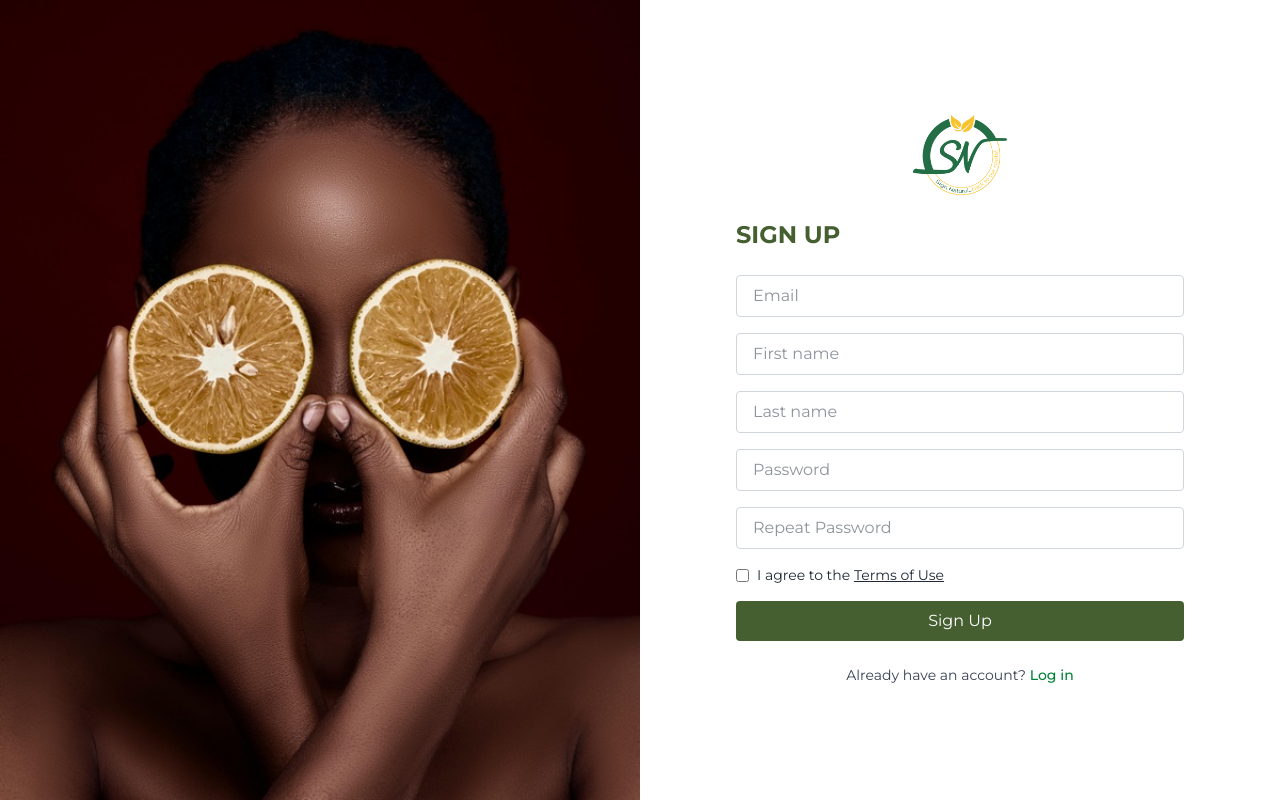
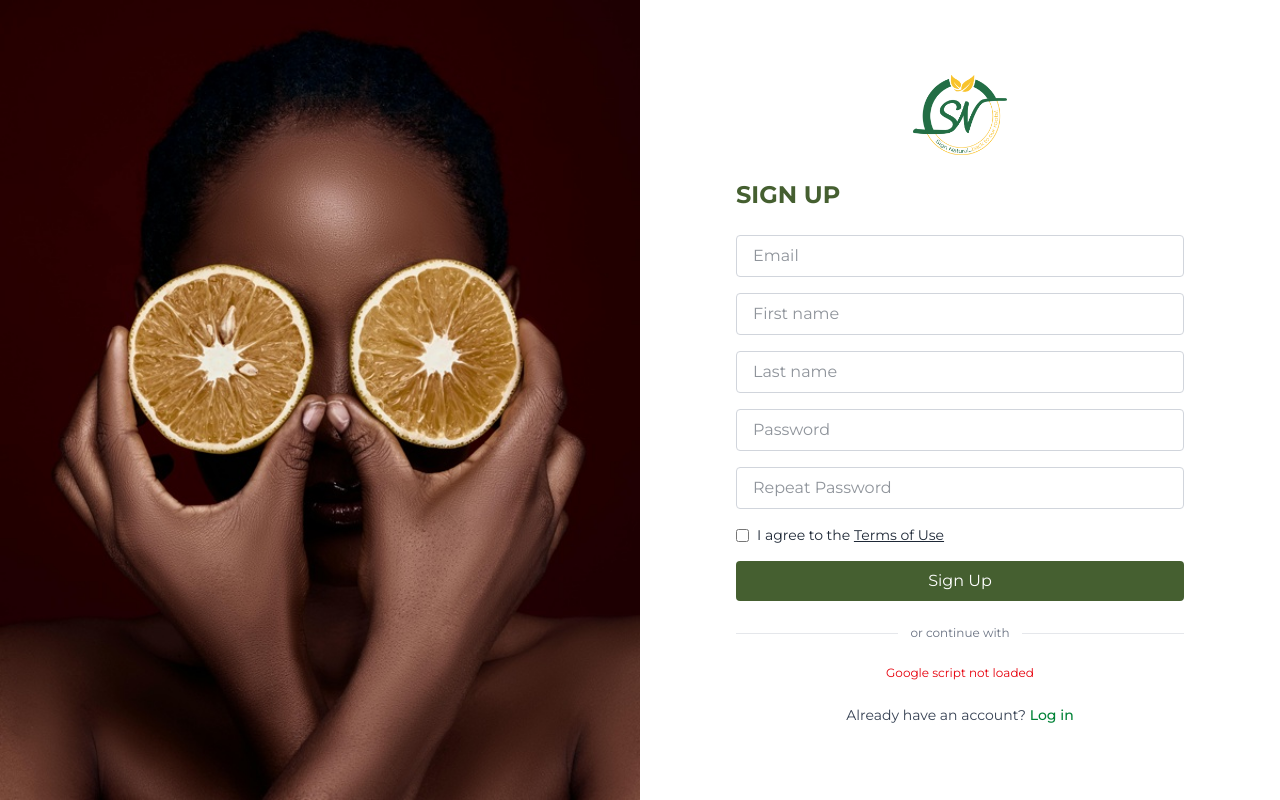
Before and after one commit to sign-natural-academy/sign-natural, a React (Vite) app: page /signup in a window 1280 px wide. Built offline with nearby package versions, Linux system fonts and the light colour scheme; no server answers.

Commit message:
google auth

```diff
--- a/index.html
+++ b/index.html
@@ -6,6 +6,7 @@
     <meta name="viewport" content="width=device-width, initial-scale=1.0" />
     <title>Sign Natural Academy</title>
     <meta name="description" content="Sign Natural Academy — hands-on Ghanaian skincare workshops and courses." />
+    <script src="https://accounts.google.com/gsi/client" async defer></script>
   </head>
   <body>
     <div id="root"></div>
--- a/src/api/services/auth.js
+++ b/src/api/services/auth.js
@@ -6,6 +6,7 @@ export const signupUser =(payload) => api.post("/api/auth/register",payload);
 export const verifyEmail =(payload)=>api.post("/api/auth/verify-email",payload);
 export const resendOtp = (payload) => api.post("/api/auth/resend-otp", payload);
 export const loginUser =(payload) => api.post("/api/auth/login", payload);
+export const googleLogin = (credential) =>api.post("/api/auth/google", { credential });
 
 //Protected endpoint
 export const getMe = () => api.get("/api/auth/me",{headers:{Authorization:`Bearer ${localStorage.getItem("token")}`}});
--- /dev/null
+++ b/src/components/auth/AuthWithGoogle.jsx
@@ -0,0 +1,107 @@
+// src/components/auth/AuthWithGoogle.jsx
+import React, { useEffect, useRef, useState } from "react";
+import { useNavigate } from "react-router-dom";
+import { googleLogin } from "../../api/services/auth";
+import { signIn } from "../../lib/auth";
+
+const CLIENT_ID = import.meta.env.VITE_GOOGLE_CLIENT_ID;
+
+export default function AuthWithGoogle({ className = "" }) {
+  const btnRef = useRef(null);
+  const navigate = useNavigate();
+  const [ready, setReady] = useState(false);
+  const [err, setErr] = useState("");
+
+  useEffect(() => {
+    // basic guards
+    if (!CLIENT_ID) {
+      setErr("Missing VITE_GOOGLE_CLIENT_ID");
+      return;
+    }
+
+    // poll for the GIS script
+    let attempts = 0;
+    const timer = setInterval(() => {
+      attempts += 1;
+      if (window.google?.accounts?.id) {
+        try {
+          window.google.accounts.id.initialize({
+            client_id: CLIENT_ID,
+            callback: handleCredentialResponse,
+            ux_mode: "popup", // popup (no redirect)
+            auto_select: false,
+          });
+
+          if (btnRef.current) {
+            window.google.accounts.id.renderButton(btnRef.current, {
+              theme: "outline",
+              size: "large",
+              text: "continue_with",
+              shape: "pill",
+              width: 320,
+            });
+          }
+
+          // optional one-tap prompt (can be commented out if undesired)
+          // window.google.accounts.id.prompt();
+
+          setReady(true);
+          clearInterval(timer);
+        } catch (e) {
+          setErr("Failed to initialize Google Sign-In");
+          clearInterval(timer);
+        }
+      }
+      if (attempts > 50) {
+        setErr("Google script not loaded");
+        clearInterval(timer);
+      }
+    }, 100);
+
+    return () => clearInterval(timer);
+  }, []);
+
+  const handleCredentialResponse = async (resp) => {
+    try {
+      const credential = resp?.credential;
+      if (!credential) throw new Error("No Google credential returned");
+
+      const { data } = await googleLogin(credential);
+      const { token, user } = data || {};
+      if (!token || !user) throw new Error("Invalid server response");
+
+      // Persist + redirect with your existing helpers
+      signIn(token, user);
+      navigate(user.role === "admin" ? "/admin-dashboard" : "/user-dashboard");
+    } catch (e) {
+      setErr(
+        e?.response?.data?.message ||
+          e.message ||
+          "Google sign-in failed. Please try again."
+      );
+    }
+  };
+
+  return (
+    <div className={`mt-6 ${className}`}>
+      <div className="flex items-center gap-3 my-4">
+        <div className="flex-1 h-px bg-gray-200" />
+        <span className="text-xs text-gray-500">or continue with</span>
+        <div className="flex-1 h-px bg-gray-200" />
+      </div>
+
+      <div className="flex items-center justify-center">
+        <div ref={btnRef} />
+      </div>
+
+      {!ready && !err && (
+        <div className="text-center text-xs text-gray-500 mt-2">
+          Preparing Google…
+        </div>
+      )}
+      {err && (
+        <div className="text-center text-xs text-red-600 mt-2">{err}</div>
+      )}
+    </div>
+  );
+}
--- a/src/components/pages/Login.jsx
+++ b/src/components/pages/Login.jsx
@@ -3,6 +3,7 @@ import React, { useState } from "react";
 import { Link, useNavigate } from "react-router-dom";
 import { loginUser } from "../../api/services/auth";
 import { signIn } from "../../lib/auth";
+import AuthWithGoogle from "../auth/AuthWithGoogle";
 
 export default function Login() {
   const navigate = useNavigate();
@@ -74,6 +75,7 @@ export default function Login() {
               {loading ? "Logging in..." : "Log In"}
             </button>
           </form>
+          <AuthWithGoogle/>
 
           <div className="mt-6 text-center text-sm text-gray-700">
             Don&apos;t have an account?{" "}
--- a/src/components/pages/SignUp.jsx
+++ b/src/components/pages/SignUp.jsx
@@ -4,6 +4,7 @@ import { Link, useNavigate } from "react-router-dom";
 import Navbar from "../ui/Navbar";
 import Footer from "../ui/Footer";
 import { signupUser } from "../../api/services/auth";
+import AuthWithGoogle from "../auth/AuthWithGoogle";
 
 export default function SignUp() {
   const navigate = useNavigate();
@@ -68,6 +69,8 @@ export default function SignUp() {
               <button type="submit" disabled={loading} className="w-full bg-[#455f30] text-white py-2 rounded">{loading ? "Signing up..." : "Sign Up"}</button>
             </form>
 
+            <AuthWithGoogle/>
+
             <div className="mt-6 text-center text-sm text-gray-700">Already have an account? <Link to="/login" className="text-green-700 hover:underline font-medium">Log in</Link></div>
           </div>
         </div>
--- a/src/components/pages/VerifyEmail.jsx
+++ b/src/components/pages/VerifyEmail.jsx
@@ -1,53 +1,80 @@
-// src/components/pages/VerifyEmail.jsx
-import React, { useState, useMemo } from "react";
-import { useNavigate, useSearchParams } from "react-router-dom";
-import api from "../../lib/api";
+import React, { useState } from "react";
+import { useLocation, useNavigate, Link } from "react-router-dom";
+import { verifyEmail, resendOtp } from "../../api/services/auth";
 import { signIn } from "../../lib/auth";
 
 export default function VerifyEmail() {
-  const [params] = useSearchParams();
-  const presetEmail = useMemo(() => params.get("email") || "", [params]);
-  const [email, setEmail] = useState(presetEmail);
+  const navigate = useNavigate();
+  const location = useLocation();
+  const initialEmail = location.state?.email || "";
+
+  const [email, setEmail] = useState(initialEmail);
   const [otp, setOtp] = useState("");
-  const [loading, setLoading] = useState(false);
-  const navigate = useNavigate();
+  const [busy, setBusy] = useState(false);
 
-  const submit = async (e) => {
+  const onVerify = async (e) => {
     e.preventDefault();
-    setLoading(true);
+    setBusy(true);
     try {
-      const res = await api.post("/api/auth/verify-email", { email, otp });
+      const res = await verifyEmail({ email, otp });
       const { token, user } = res.data || {};
-      if (!token || !user) throw new Error("Invalid verification response");
+      if (!token || !user) throw new Error("Invalid response");
       signIn(token, user);
       navigate(user.role === "admin" ? "/admin-dashboard" : "/user-dashboard");
     } catch (err) {
-      alert(err.response?.data?.message || "Verification failed");
+      alert(err.response?.data?.message || err.message || "Verification failed");
     } finally {
-      setLoading(false);
+      setBusy(false);
     }
   };
 
-  const resend = async () => {
+  const onResend = async () => {
+    if (!email) return alert("Enter your email first.");
+    setBusy(true);
     try {
-      await api.post("/api/auth/resend-otp", { email });
-      alert("OTP resent. Check your email.");
+      await resendOtp({ email });
+      alert("A new OTP has been sent to your email.");
     } catch (err) {
-      alert(err.response?.data?.message || "Resend failed");
+      alert(err.response?.data?.message || err.message || "Failed to resend OTP");
+    } finally {
+      setBusy(false);
     }
   };
 
   return (
-    <div className="min-h-screen flex items-center justify-center p-6">
-      <form onSubmit={submit} className="bg-white p-6 rounded shadow w-full max-w-md space-y-3">
-        <h2 className="text-xl font-semibold">Verify your email</h2>
-        <input value={email} onChange={(e)=>setEmail(e.target.value)} placeholder="Email" className="border px-3 py-2 w-full rounded" />
-        <input value={otp} onChange={(e)=>setOtp(e.target.value)} placeholder="6-digit code" className="border px-3 py-2 w-full rounded" />
-        <button disabled={loading} className="w-full bg-[#455f30] text-white py-2 rounded">
-          {loading ? "Verifying..." : "Verify"}
-        </button>
-        <button type="button" onClick={resend} className="w-full border py-2 rounded">Resend Code</button>
-      </form>
+    <div className="min-h-screen flex items-center justify-center p-6 bg-[#faf8f6]">
+      <div className="bg-white rounded-lg shadow p-6 w-full max-w-md">
+        <h1 className="text-xl font-semibold mb-4">Verify your email</h1>
+        <form onSubmit={onVerify} className="space-y-3">
+          <input
+            type="email"
+            value={email}
+            onChange={(e)=>setEmail(e.target.value)}
+            placeholder="Email"
+            required
+            className="w-full border px-3 py-2 rounded"
+          />
+          <input
+            type="text"
+            value={otp}
+            onChange={(e)=>setOtp(e.target.value)}
+            placeholder="6-digit code"
+            maxLength={6}
+            required
+            className="w-full border px-3 py-2 rounded"
+          />
+          <button disabled={busy} className="w-full bg-[#455f30] text-white py-2 rounded">
+            {busy ? "Verifying..." : "Verify"}
+          </button>
+        </form>
+
+        <div className="flex items-center justify-between mt-4 text-sm">
+          <button onClick={onResend} disabled={busy} className="underline">
+            Resend code
+          </button>
+          <Link to="/login" className="text-gray-600 underline">Back to login</Link>
+        </div>
+      </div>
     </div>
   );
 }
--- /dev/null
+++ b/src/lib/googleAuth.js
@@ -0,0 +1,32 @@
+// src/lib/googleAuth.js
+export function initGoogle({ clientId, onCredential }) {
+  /* global google */
+  if (!window.google || !google.accounts || !clientId) return;
+
+  google.accounts.id.initialize({
+    client_id: clientId,
+    callback: (response) => {
+      // response.credential is the ID token
+      onCredential?.(response.credential);
+    },
+    auto_select: false,
+    ux_mode: 'popup', // keeps SPA smooth
+  });
+}
+
+export function renderGoogleButton(containerId) {
+  /* global google */
+  if (!window.google || !google.accounts) return;
+  const el = document.getElementById(containerId);
+  if (!el) return;
+
+  google.accounts.id.renderButton(el, {
+    theme: 'outline',
+    size: 'large',
+    type: 'standard',
+    shape: 'pill',
+    text: 'signin_with',
+    logo_alignment: 'left',
+    width: 260,
+  });
+}
```
